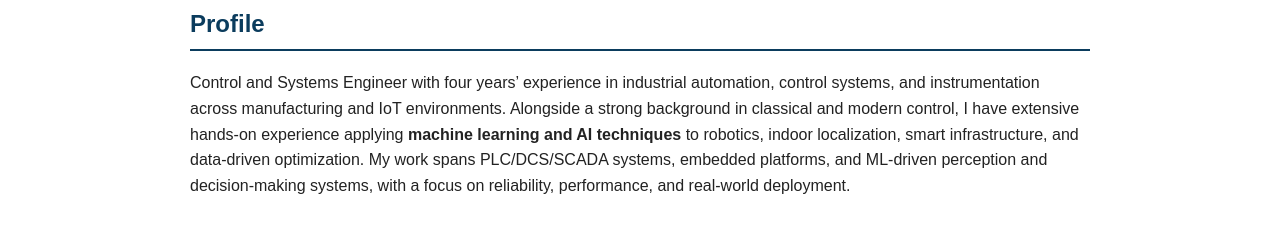
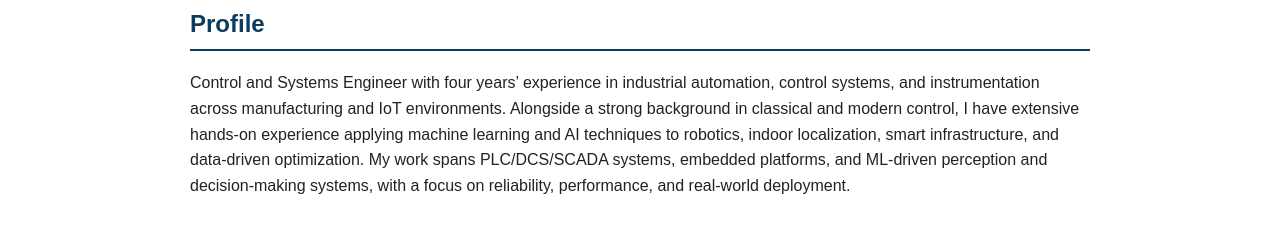
Before and after one commit to Armitawh/armitawh.github.io, a plain HTML site: page index.html in a window 1280 px wide. Shown: the part 225-452 px from the top of the page. Drawn offline with Linux system fonts and the light colour scheme; no server answers.

Commit message:
Fix HTML encoding for machine learning and AI text

```diff
--- a/index.html
+++ b/index.html
@@ -94,7 +94,7 @@
 Control and Systems Engineer with four years’ experience in industrial automation,
 control systems, and instrumentation across manufacturing and IoT environments.
 Alongside a strong background in classical and modern control, I have extensive
-hands-on experience applying <strong>machine learning and AI techniques</strong> to
+hands-on experience applying machine learning and AI techniques to
 robotics, indoor localization, smart infrastructure, and data-driven optimization.
 My work spans PLC/DCS/SCADA systems, embedded platforms, and ML-driven perception
 and decision-making systems, with a focus on reliability, performance, and real-world deployment.
```
